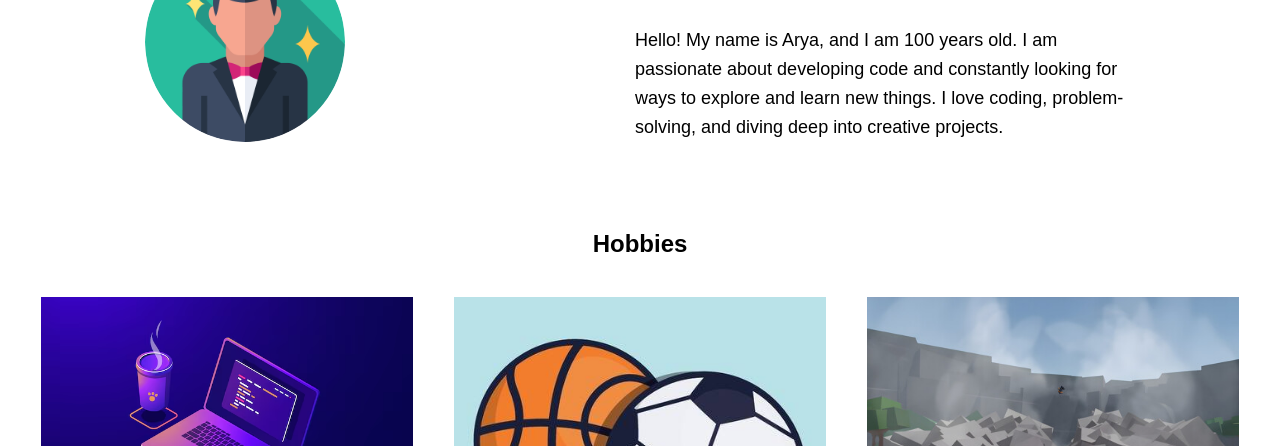
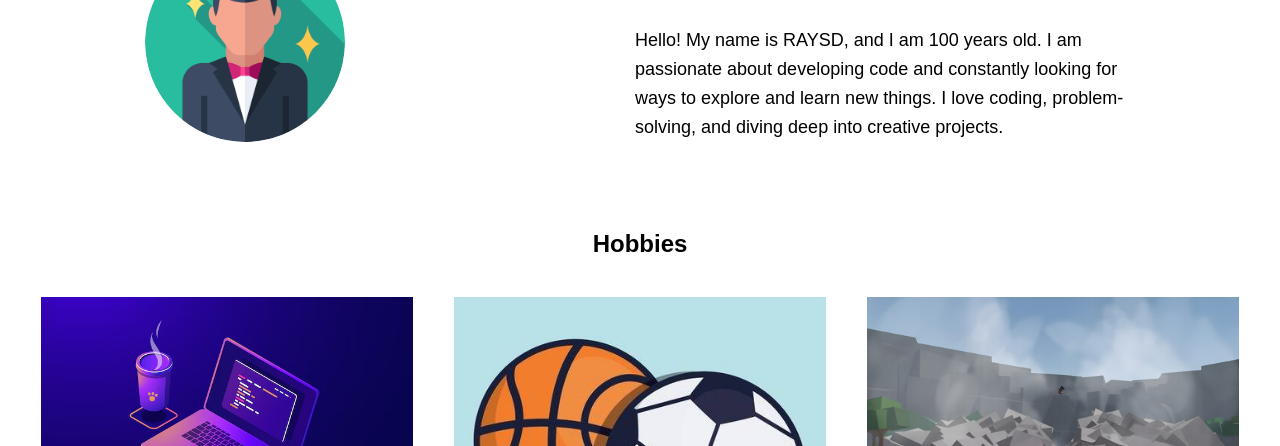
Before and after one commit to RAYSD25/AllAboutMePage, a plain HTML site: page index.html in a window 1280 px wide. Shown: the part 354-800 px from the top of the page. Drawn offline with Linux system fonts and the light colour scheme.

Commit message:
Update index.html

```diff
--- a/index.html
+++ b/index.html
@@ -33,7 +33,7 @@
             <img src="123dd23.png" alt="Profile Picture">
             <div class="about-text">
                 <h2>Arya Ghimire</h2>
-                <p>Hello! My name is Arya, and I am 100 years old. I am passionate about developing code and constantly looking for ways to explore and learn new things. I love coding, problem-solving, and diving deep into creative projects.</p>
+                <p>Hello! My name is RAYSD, and I am 100 years old. I am passionate about developing code and constantly looking for ways to explore and learn new things. I love coding, problem-solving, and diving deep into creative projects.</p>
             </div>
         </div>
     </section>
```
